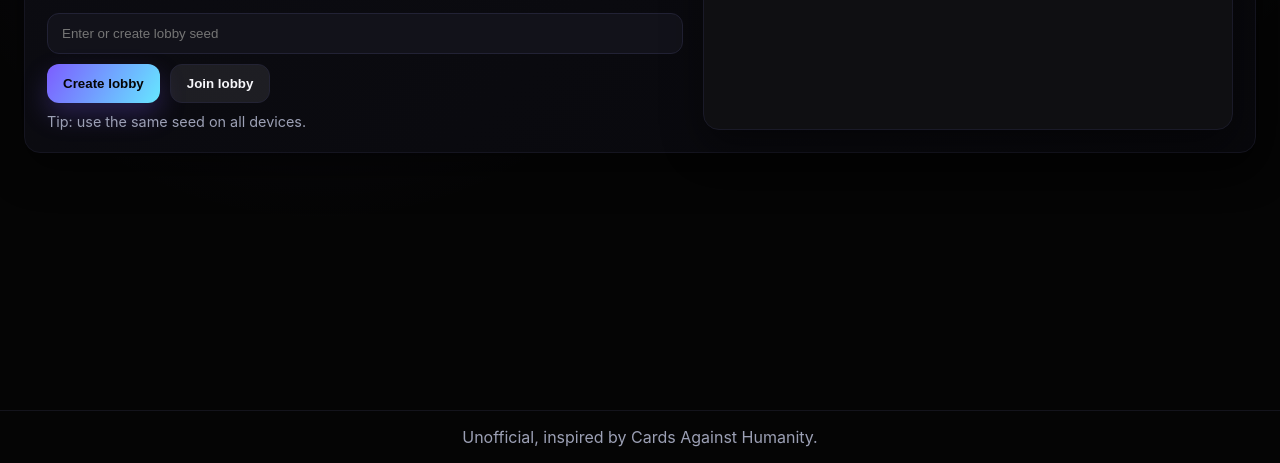
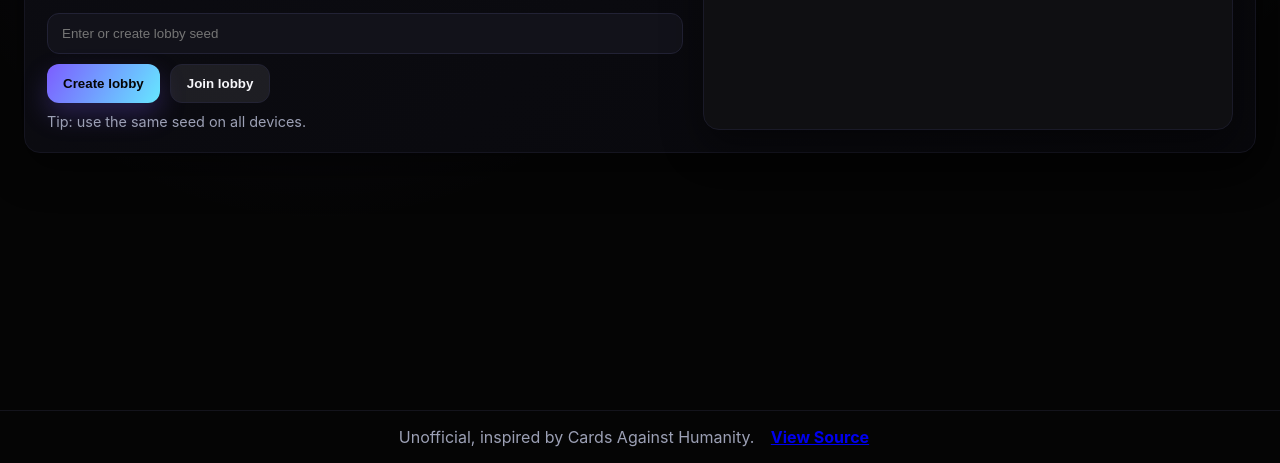
Before and after one commit to jackzzso/cards-against-germanity, a plain HTML site: page index.html in a window 1280 px wide. Shown: the part 337-800 px from the top of the page. Drawn offline with Linux system fonts and the light colour scheme.

Commit message:
Add link to GitHub repository in footer

```diff
--- a/index.html
+++ b/index.html
@@ -98,6 +98,7 @@
 
   <footer>
     <span id="txtFooter">Unofficial, inspired by Cards Against Humanity.</span>
+    <a class="ghost slim-btn" style="margin-left:auto;" href="https://github.com/jackzzso/cards-against-germanity" target="_blank" rel="noopener noreferrer">View Source</a>
   </footer>
 
   <script src="script.js"></script>
```
